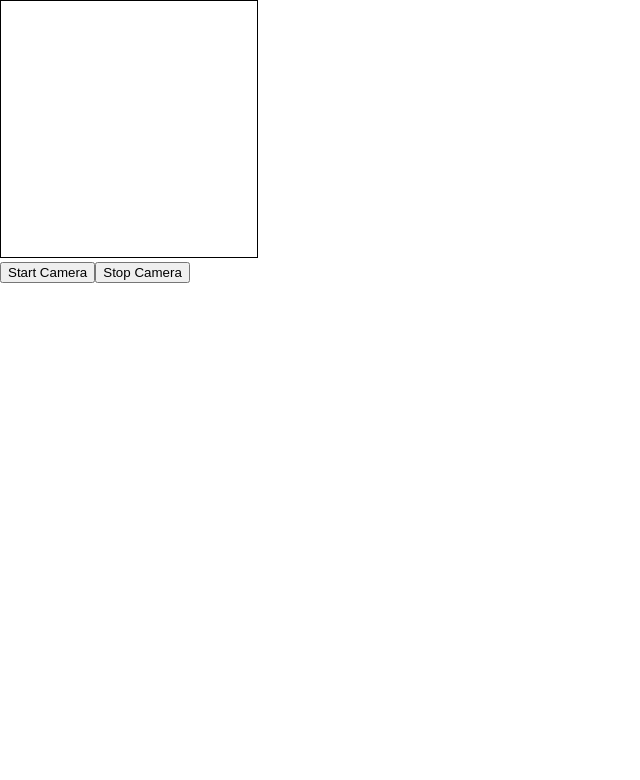
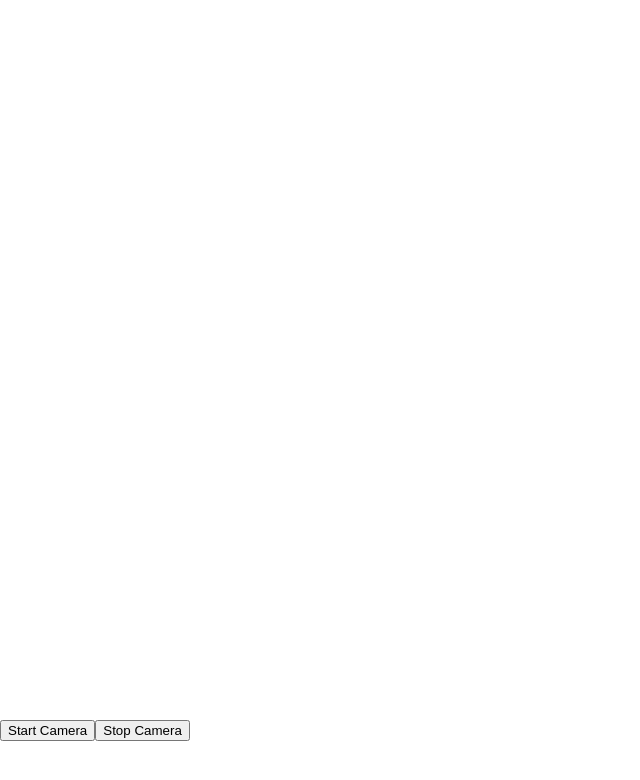
Before and after one commit to pste/web-hand-tracking, a Vue app: page / in a window 1280 px wide. Shown: the top 780 px of the page, without its empty margins (0-640 px from the left). Built offline with nearby package versions, Linux system fonts and the light colour scheme; what @mediapipe/tasks-vision would draw is missing.

Commit message:
[canvas] squared 90vh canvas

```diff
--- a/src/views/CameraView.vue
+++ b/src/views/CameraView.vue
@@ -52,6 +52,10 @@ function stopCamera() {
 
 // init
 onMounted(() => {
+  // go fullscreen
+  //canvasRef.value.width = window.innerWidth;
+  //canvasRef.value.height = window.innerHeight;
+
   //videoRef.value.addEventListener("loadeddata", predictWebcam);
   videoRef.value.onloadeddata = (evt) => { predictWebcam(); };
 })
@@ -92,7 +96,9 @@ onMounted(() => {
 }
 
 .videoframes {
-  transform: scale(-1,1);
-  border: 1px solid black;
+  transform: scale(-1,1); /* reflect image */
+  display: block;
+  width: 90vh; /* not a typo: we need a square */
+  height: 90vh;
 }
 </style>
```
